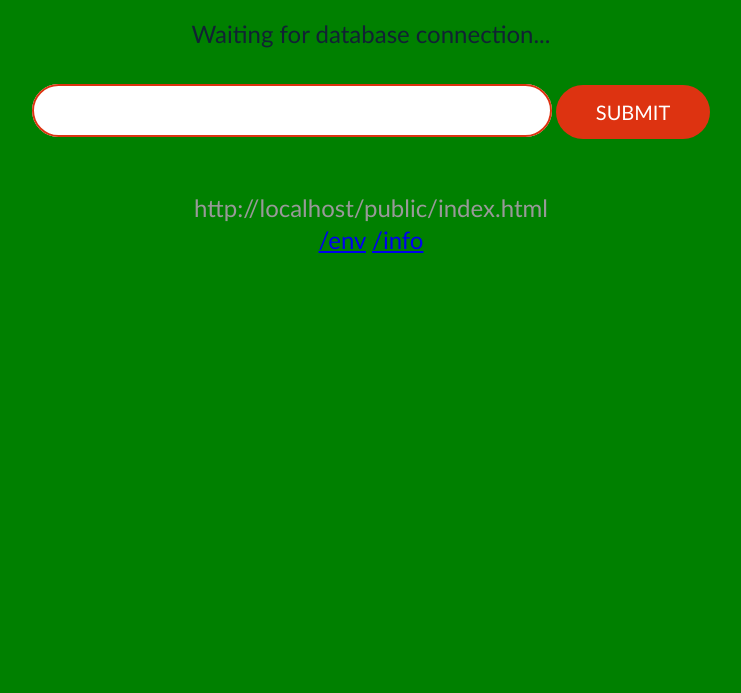
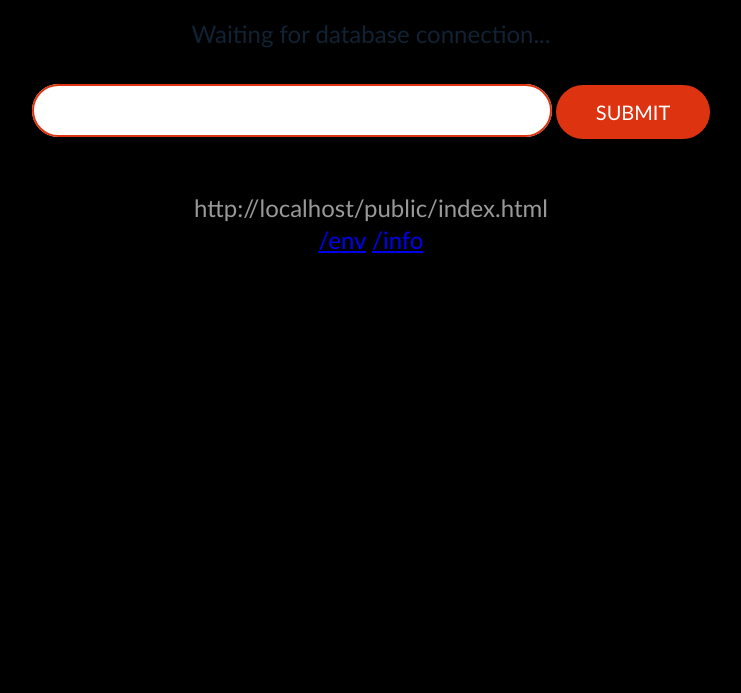
Before and after one commit to ariskumara/guestbook-go, a plain HTML site: page public/index.html in a window 1280 px wide. Shown: the part 107-800 px from the top of the page, without its empty margins (269-1010 px from the left). Drawn offline with nearby package versions, Linux system fonts and the light colour scheme; no server answers.

Commit message:
Change Background color to Black

```diff
--- a/public/index.html
+++ b/public/index.html
@@ -7,7 +7,7 @@
     <link href="style.css" rel="stylesheet">
     <title>Guestbook</title>
   </head>
-  <body bgcolor="008000">
+  <body bgcolor="000000">
     <div id="header">
       <h1>Guestbook Green</h1>
     </div>
```
